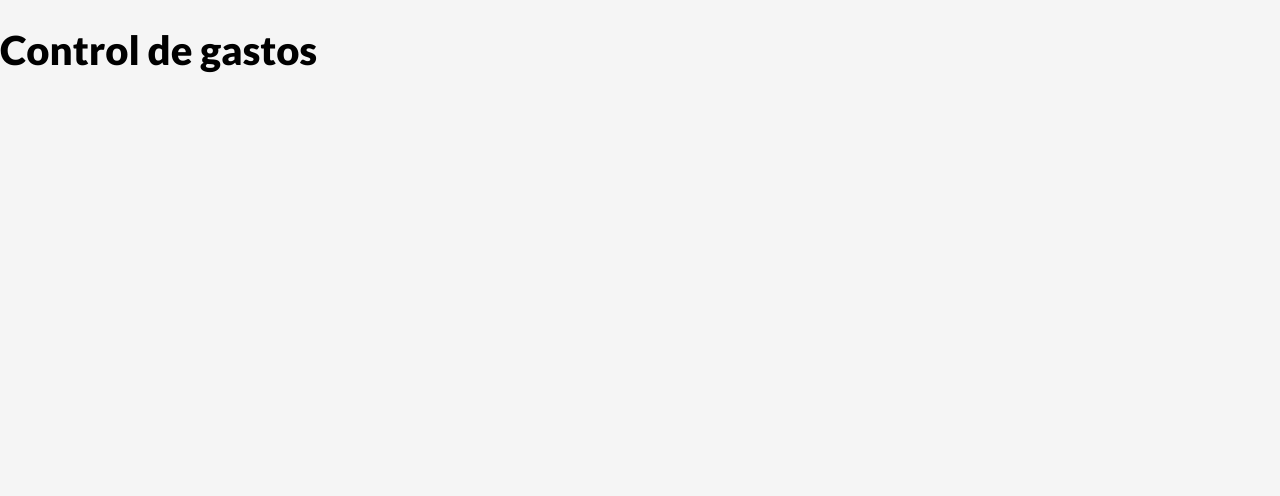
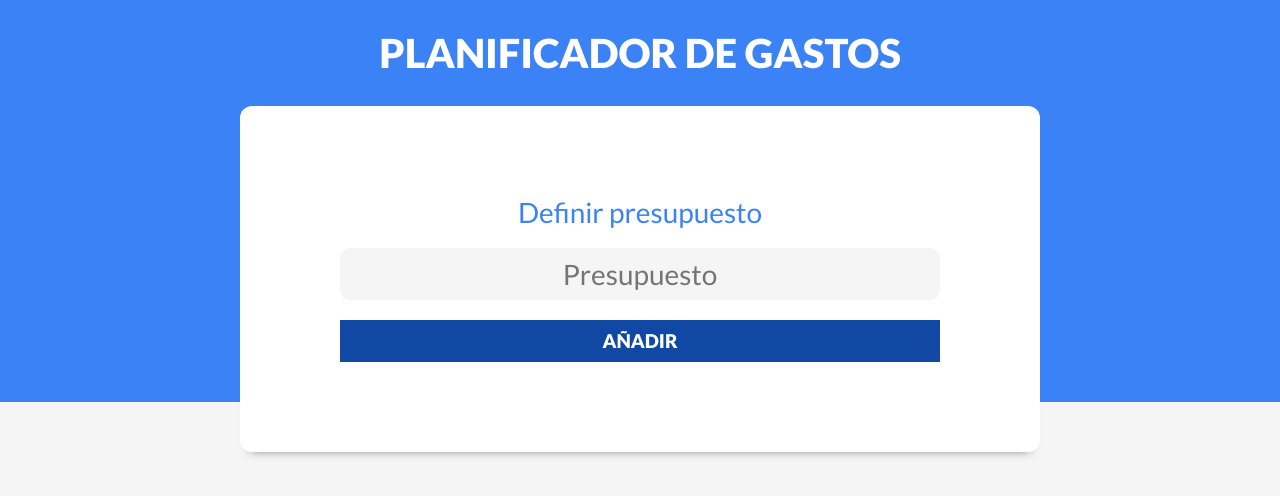
Before and after one commit to GabrielaDiazReynaud/Control-de-Presupuesto, a React (Vite) app: page / in a window 1280 px wide. Shown: the top 496 px of the page. Built offline with nearby package versions, Linux system fonts and the light colour scheme.

Commit message:
26/01/2023
Adición de Header y NuevoPresupuesto

```diff
--- a/src/App.jsx
+++ b/src/App.jsx
@@ -1,10 +1,13 @@
 import { useState } from 'react'
+import Header from './components/Header'
 
 function App() {
   const [count, setCount] = useState(0)
 
   return (
-<h1>Control de gastos</h1>
+   <div>
+    <Header></Header>
+   </div>
   )
 }
 
--- /dev/null
+++ b/src/components/Header.jsx
@@ -0,0 +1,13 @@
+import React from 'react'
+import NuevoPresupuesto from './NuevoPresupuesto'
+
+const Header = () => {
+  return (
+    <header>
+      <h1>Planificador de Gastos</h1>
+      <NuevoPresupuesto></NuevoPresupuesto>
+    </header>
+  )
+}
+
+export default Header
--- /dev/null
+++ b/src/components/NuevoPresupuesto.jsx
@@ -0,0 +1,22 @@
+import React from 'react'
+
+const NuevoPresupuesto = () => {
+  return (
+    <div className="contenedor-presupuesto contenedor sombra">
+      <form className="formulario">
+        <div className='campo'>
+            <label>Definir presupuesto</label>
+            <input
+            className='nuevo-presupuesto'
+            type ="text"
+            placeholder='Presupuesto'
+            />
+        </div>
+        <input type="submit" value="Añadir"/>
+
+      </form>
+    </div>
+  )
+}
+
+export default NuevoPresupuesto
```
